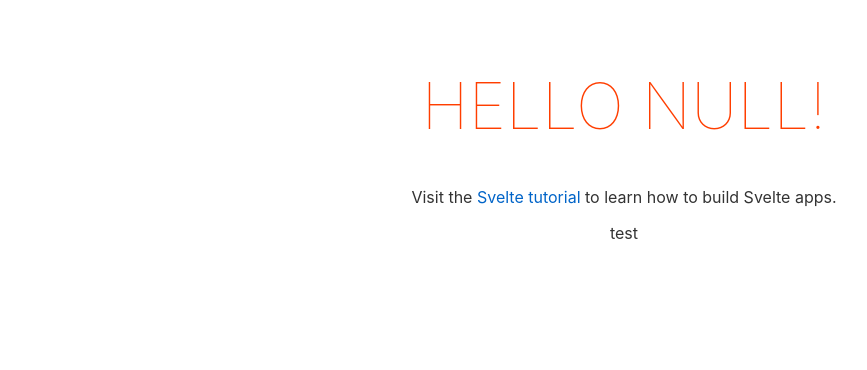
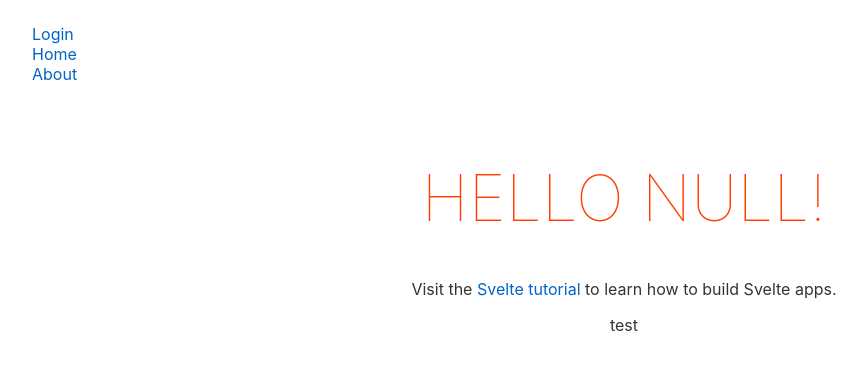
Before and after one commit to blackshadev/littledivelog-app-svelte, a Svelte app: page / in a window 1280 px wide. Shown: the top 370 px of the page, without its empty margins (16-883 px from the left). Built offline with nearby package versions, Linux system fonts and the light colour scheme.

Commit message:
Add style reset, basic navigation, fixes for postcss

```diff
--- a/postcss.config.js
+++ b/postcss.config.js
@@ -1,20 +1,22 @@
-// import nesting from "postcss-nesting";
-// import postcssimport from "postcss-import";
-
 const production = !process.env.ROLLUP_WATCH;
 
 module.exports = {
-    //   syntax: "postcss-scss",
+    syntax: 'postcss-scss',
+
     plugins: [
-        // nesting(),
-        // postcssimport(),
+        require('postcss-import'),
+        require('postcss-autoreset')('sizes'),
+        require('postcss-normalize')(),
+        require('tailwindcss/nesting')(require('postcss-nesting')),
         require('tailwindcss'),
         require('autoprefixer'),
+        require('postcss-preset-env')({
+            features: { 'nesting-rules': false },
+        }),
+        production &&
+            require('purgecss')({
+                content: ['./**/*.html', './**/*.svelte'],
+                defaultExtractor: (content) => content.match(/[A-Za-z0-9-_:/]+/g) || [],
+            }),
     ],
-    //     production &&
-    //       purgecss({
-    //         content: ["./**/*.html", "./**/*.svelte"],
-    //         defaultExtractor: (content) => content.match(/[A-Za-z0-9-_:/]+/g) || [],
-    //       }),
-    //   ],
 };
--- a/rollup.config.js
+++ b/rollup.config.js
@@ -6,7 +6,6 @@ import { terser } from 'rollup-plugin-terser';
 import sveltePreprocess from 'svelte-preprocess';
 import typescript from '@rollup/plugin-typescript';
 import css from 'rollup-plugin-css-only';
-import postcss from 'rollup-plugin-postcss';
 
 const production = !process.env.ROLLUP_WATCH;
 
@@ -44,7 +43,6 @@ export default {
             preprocess: sveltePreprocess({
                 sourceMap: !production,
                 postcss: true,
-                scss: true,
             }),
             compilerOptions: {
                 // enable run-time checks when not in production
--- a/src/App.svelte
+++ b/src/App.svelte
@@ -1,6 +1,7 @@
 <script lang="ts">
- import Router from 'svelte-spa-router'
+    import Router from 'svelte-spa-router';
     import Home from './Home.svelte';
+    import Navigation from './Navigation.svelte';
     import NotFound from './NotFound.svelte';
 
     const routes = {
@@ -9,6 +10,11 @@ const routes = {
     };
 </script>
 
+<Navigation />
 <main>
-	<Router {routes}></Router>
+    <Router {routes} />
 </main>
+
+<style global>
+    @import-normalize;
+</style>
--- a/src/Home.svelte
+++ b/src/Home.svelte
@@ -1,12 +1,13 @@
 <script lang="ts">
-    export let params: {name?: string} = {}
+    export let params: { name?: string } = {};
 </script>
 
 <main>
     <h1>Hello {params.name}!</h1>
     <p>Visit the <a href="https://svelte.dev/tutorial">Svelte tutorial</a> to learn how to build Svelte apps.</p>
-    <span class='test'>test</span>
+    <span class="test">test</span>
 </main>
+
 <style lang="scss">
     main {
         text-align: center;
@@ -20,6 +21,8 @@
         text-transform: uppercase;
         font-size: 4em;
         font-weight: 100;
+        display: block;
+        text-align: center;
     }
 
     @media (min-width: 640px) {
--- /dev/null
+++ b/src/Navigation.svelte
@@ -0,0 +1,19 @@
+<script>
+    import { link } from 'svelte-spa-router';
+</script>
+
+<nav>
+    <ul>
+        <li><a href="/login" use:link>Login</a></li>
+        <li><a href="/home" use:link>Home</a></li>
+        <li><a href="/about" use:link>About</a></li>
+    </ul>
+</nav>
+
+<style lang="scss">
+    nav {
+        ul {
+            list-style: none;
+        }
+    }
+</style>
```
Also changed, not shown: package.json (+8 -4 lines), .eslintrc.js, .stylelintrc.js, 2 other files (tests, documents, lock files or other folders). Lines whose indentation alone changed are shown as unchanged.
